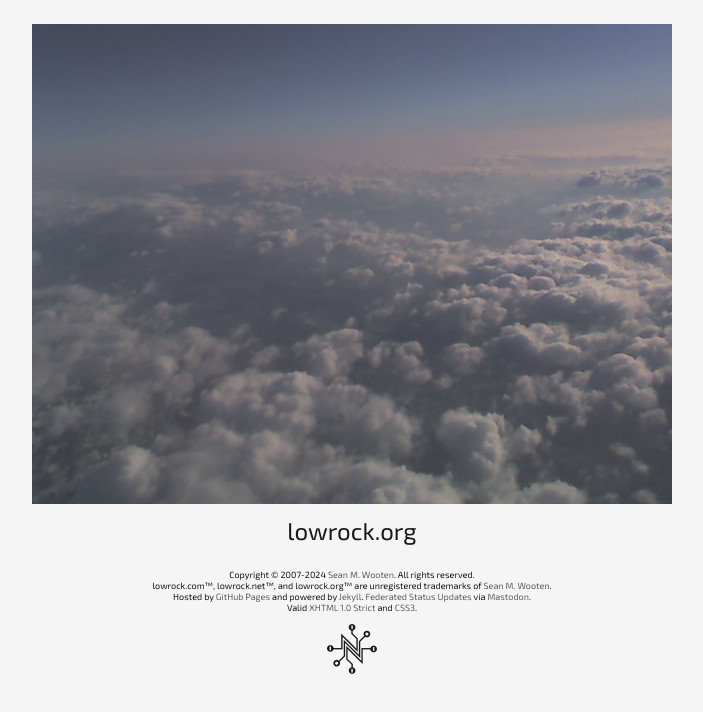
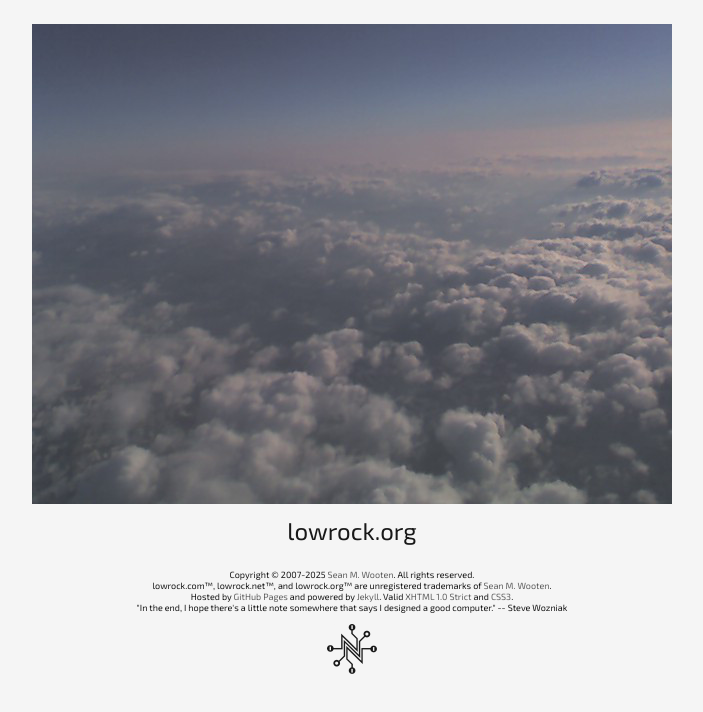
Before and after one commit to seanmwooten/lowrock.github.io, a plain HTML site: page index.html in a window 1280 px wide. Shown: the whole page, without its empty margins (288-991 px from the left). Drawn offline with Linux system fonts and the light colour scheme.

Commit message:
A Little Early for 2025

```diff
--- a/index.html
+++ b/index.html
@@ -18,10 +18,10 @@
 lowrock.org<br />
 </p>
 <p class="notice">
-Copyright &copy; 2007-2024 <a href="mailto:webmaster@lowrock.org?subject=lowrock.org">Sean M. Wooten</a>. All rights reserved.<br />
+Copyright &copy; 2007-2025 <a href="mailto:webmaster@lowrock.org?subject=lowrock.org">Sean M. Wooten</a>. All rights reserved.<br />
 lowrock.com&trade;, lowrock.net&trade;, and lowrock.org&trade; are unregistered trademarks of <a href="mailto:domains@lowrock.org?subject=lowrock.org">Sean M. Wooten</a>.<br />
-Hosted by <a href="https://pages.github.com/">GitHub Pages</a> and powered by <a href="https://jekyllrb.com/docs/github-pages/">Jekyll</a>. <a href="https://mastodon.social/@lowrock" rel="me">Federated Status Updates</a> via <a href="https://www.joinmastodon.org/">Mastodon</a>.<br />
-Valid <a href="https://validator.w3.org/check?uri=https://www.lowrock.org/index.html">XHTML 1.0 Strict</a> and <a href="https://jigsaw.w3.org/css-validator/validator?uri=https://www.lowrock.org/css/index.css">CSS3</a>.<br />
+Hosted by <a href="https://pages.github.com/">GitHub Pages</a> and powered by <a href="https://jekyllrb.com/docs/github-pages/">Jekyll</a>. Valid <a href="https://validator.w3.org/check?uri=https://www.lowrock.org/index.html">XHTML 1.0 Strict</a> and <a href="https://jigsaw.w3.org/css-validator/validator?uri=https://www.lowrock.org/css/index.css">CSS3</a>.<br />
+"In the end, I hope there's a little note somewhere that says I designed a good computer." -- Steve Wozniak<br />
 <a href="https://www.freepress.net/issues/free-open-internet/net-neutrality"><img class="icon" src="./images/nn.png" alt="Save the Internet icon" title="Save the Internet" height="50" width="50" /></a><br />
 </p>
 </body>
```
